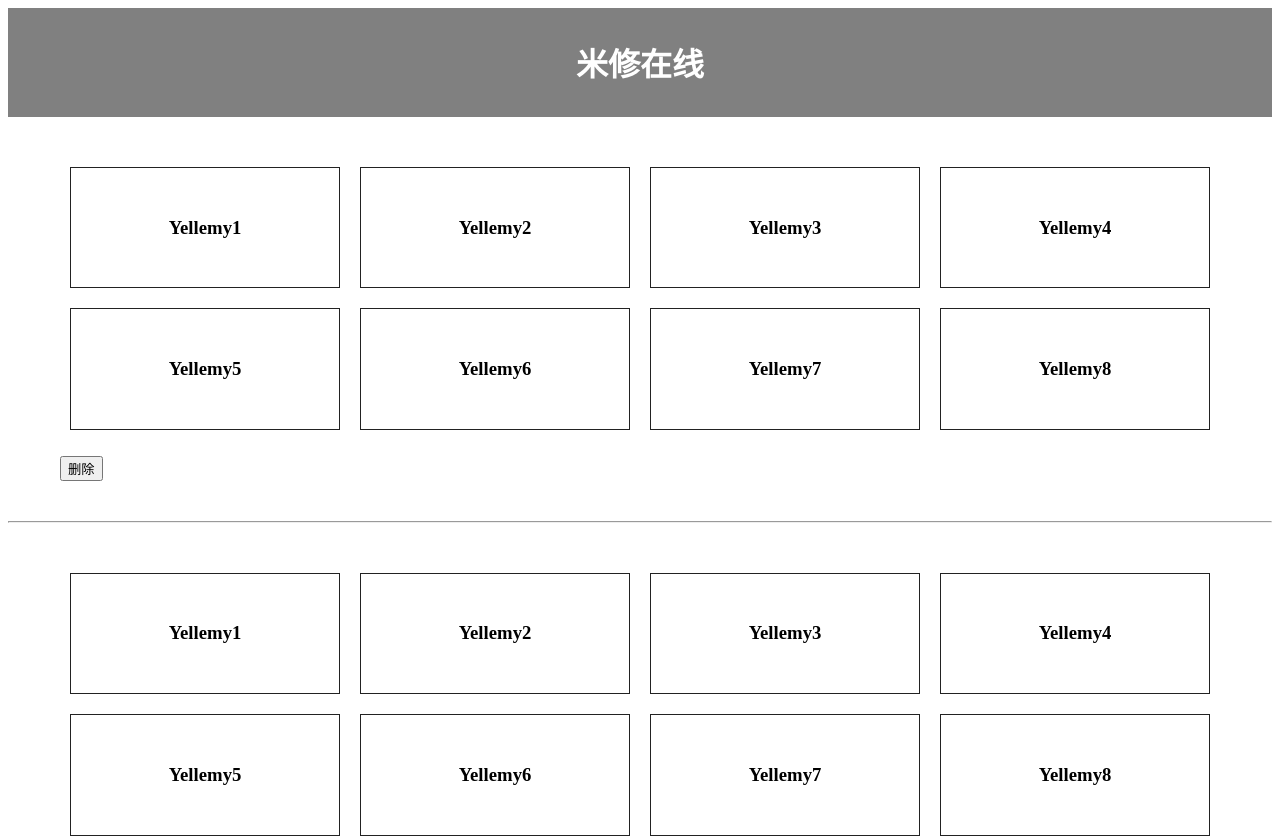
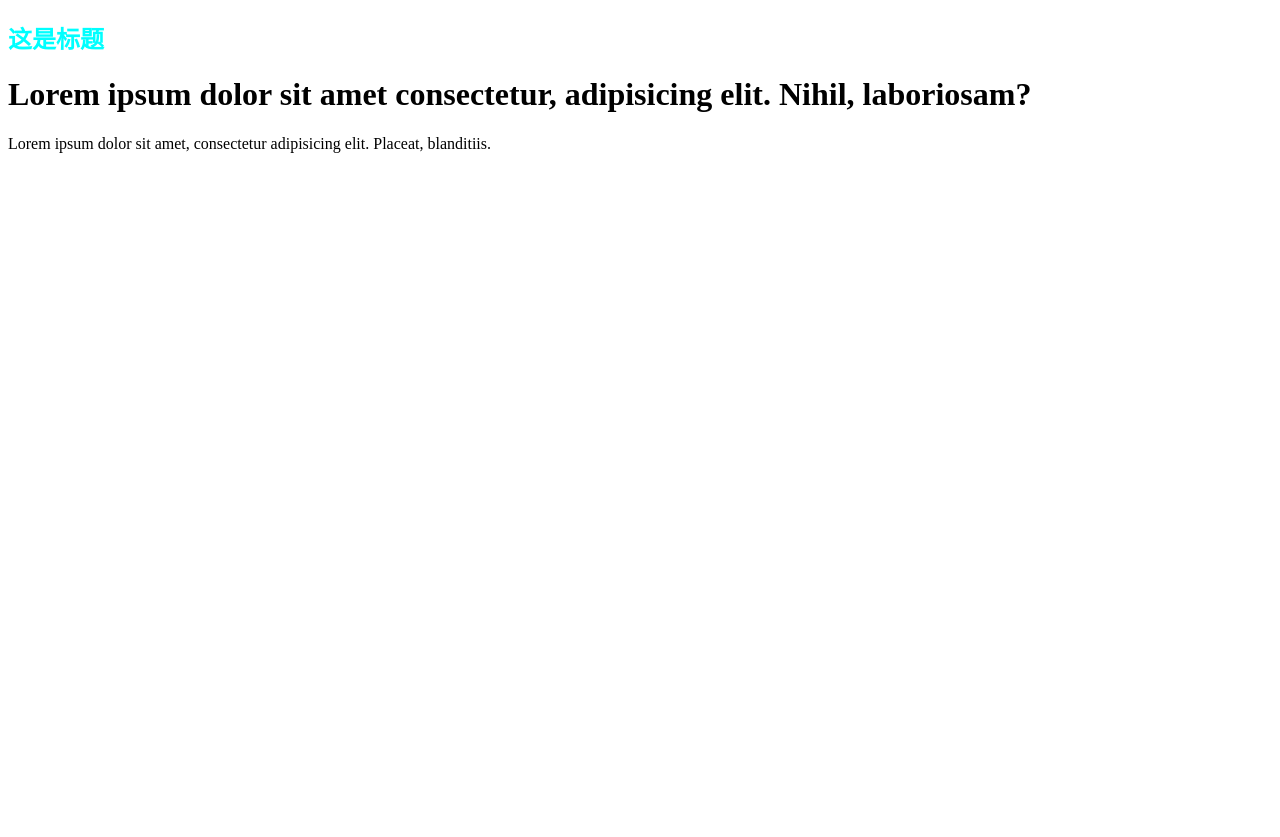
Before and after one commit to ms-online/ms-vuecli-demo, a Vue app: page / in a window 1280 px wide. Shown: the top 837 px of the page. After the commit the page ends 800 px from the top, so only its background shows below. Built offline with nearby package versions, Linux system fonts and the light colour scheme.

Commit message:
lesson11

```diff
--- a/src/App.vue
+++ b/src/App.vue
@@ -1,57 +1,31 @@
 <template>
   <div id="app">
-    <!-- 3.使用组件 -->
-    <Header @titleChanged="updateTitle" v-bind:title="title" />
-    <users v-bind:users="users" />
-    <hr />
-    <users v-bind:users="users" />
-    <Footer v-bind:title="title" />
+    <FormHelper>
+      <h2 slot="title">{{ title }}</h2>
+      <p slot="content">
+        Lorem ipsum dolor sit amet, consectetur adipisicing elit. Placeat,
+        blanditiis.
+      </p>
+    </FormHelper>
   </div>
 </template>
 
 <script>
-// 1.局部引用组件
-import Header from './components/Header.vue';
-import Users from './components/Users.vue';
-import Footer from './components/Footer.vue';
+import FormHelper from './components/FormHelper.vue';
 export default {
   name: 'App',
   data() {
     return {
-      users: [
-        { name: 'Yellemy1', age: 25, show: false },
-        { name: 'Yellemy2', age: 25, show: false },
-        { name: 'Yellemy3', age: 25, show: false },
-        { name: 'Yellemy4', age: 25, show: false },
-        { name: 'Yellemy5', age: 25, show: false },
-        { name: 'Yellemy6', age: 25, show: false },
-        { name: 'Yellemy7', age: 25, show: false },
-        { name: 'Yellemy8', age: 25, show: false },
-      ],
-      title: '米修在线',
+      title: '这是标题',
     };
   },
   components: {
-    // 2.注册组件
-    Header,
-    // 'ms-users': Users,
-    users: Users,
-    Footer,
-  },
-  methods: {
-    updateTitle(newTitle) {
-      // console.log(newTitle);
-      this.title = newTitle;
-    },
+    FormHelper,
   },
 };
 </script>
 
 <style>
-h1 {
-  color: red;
-}
-
 h2 {
   color: aqua;
 }
--- /dev/null
+++ b/src/components/FormHelper.vue
@@ -0,0 +1,26 @@
+<template>
+  <div>
+    <slot name="title"></slot>
+    <h1>
+      Lorem ipsum dolor sit amet consectetur, adipisicing elit. Nihil,
+      laboriosam?
+    </h1>
+    <slot name="content"></slot>
+  </div>
+</template>
+
+<script>
+export default {
+  data() {
+    return {
+      //   title: '这是标题', //不能在引用的地方设置属性值
+    };
+  },
+};
+</script>
+
+<style scoped>
+/* h2 {
+  color: aqua;
+} */
+</style>
```
Also changed, not shown: 1 other file (tests, documents, lock files or other folders).
